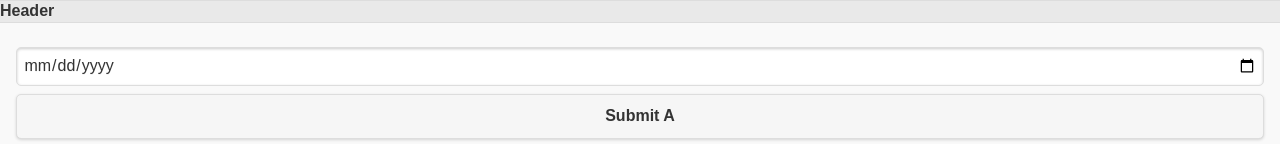
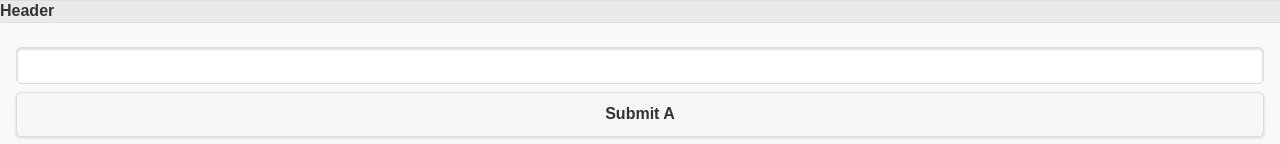
Before and after one commit to githubahmm17/textEntryCode, a plain HTML site: page www/index.html in a window 1280 px wide. Shown: the top 144 px of the page. Drawn offline with Linux system fonts and the light colour scheme.

Commit message:
Update index.html

```diff
--- a/www/index.html
+++ b/www/index.html
@@ -19,7 +19,7 @@
 
   	<div role="main" class="ui-content">
 
-  		<input type="date" id="textinput" value=""  />
+  		<input type="text" id="textinput" value=""  />
 
         <button onClick="submitText()">Submit A</button>
   	    <button id="submitButton">Submit B</button>
```
